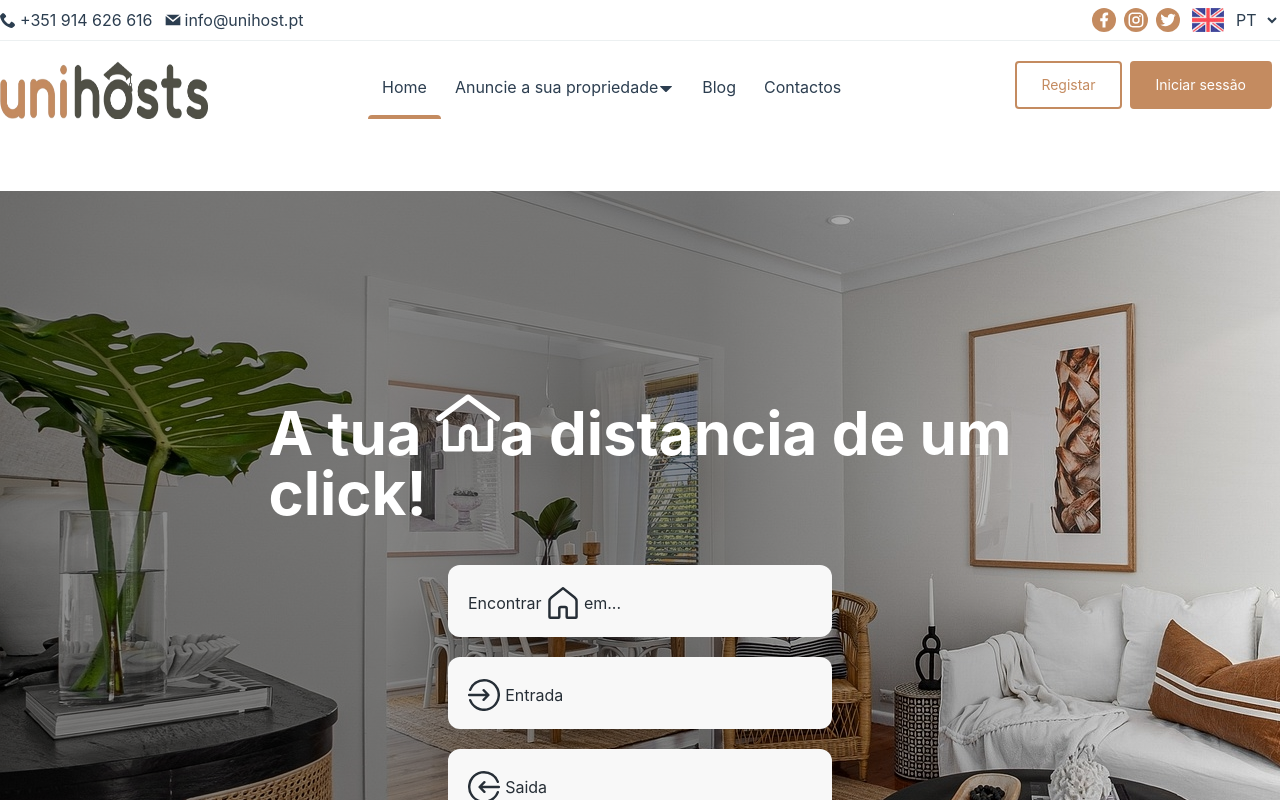
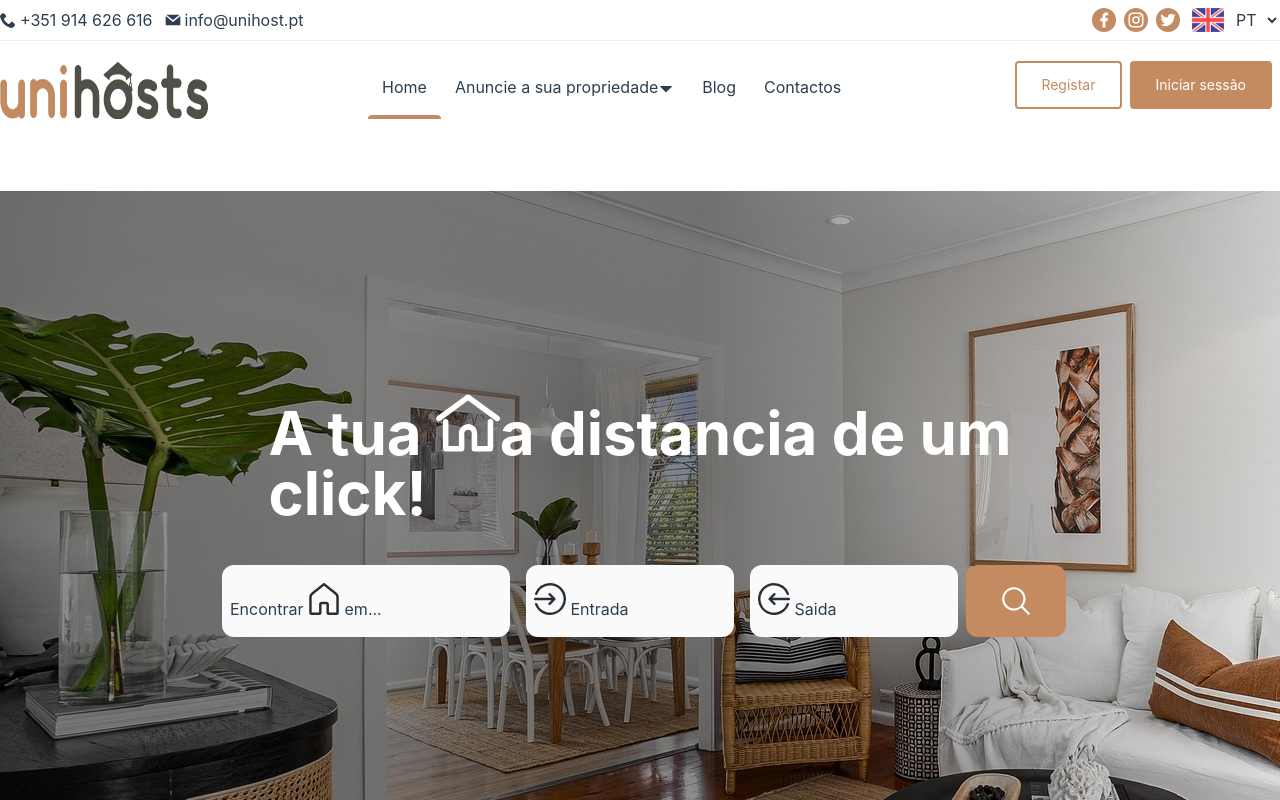
Before and after one commit to Ozonizador/feathers, a Next.js app: page / in a window 1280 px wide. Shown: the top 800 px of the page. Built offline with nearby package versions, Linux system fonts and the light colour scheme.

Commit message:
small changes on inputs- need to create a single input

```diff
--- /dev/null
+++ b/components/destaques/SearchHomeInput.jsx
@@ -0,0 +1,25 @@
+import React from "react";
+// import {GoogleApiWrapper} from 'google-maps-react';
+import InputField from "../home/homeInputFeild/HomeInputFeild";
+
+/*
+
+                        {/* <ContaCards />
+                        <Modal />
+                        <Notification />
+                        <Profileinput />
+                        <Pg4 />
+                        <DestaquesSelection /> */
+const DestaquesInputField = () => {
+  return (
+    <>
+      <div>
+        <div className="flex flex-1 justify-center">
+          <InputField />
+        </div>
+      </div>
+    </>
+  );
+};
+
+export default DestaquesInputField;
--- a/components/footer/Footer.jsx
+++ b/components/footer/Footer.jsx
@@ -85,7 +85,7 @@ export default function Footer() {
               </Link>
             </div>
             <div className="py-1">
-              <Link href="/4_5" className="fs-100 btn-contain footer-last btn-shadow transition">
+              <Link href="/4_5" className="fs-100 btn-contain footer-last transition">
                 Anuncie a sua propriedade
               </Link>
             </div>
--- a/components/home/homeInputFeild/HomeInputFeild.jsx
+++ b/components/home/homeInputFeild/HomeInputFeild.jsx
@@ -1,9 +1,10 @@
 import React from "react";
 
-
 import Image from "next/image";
-
-export const HomeInputFeild = () => {
+{
+  /* AINDA PRECISA DE MUDANÇAS */
+}
+export const SearchHomeInput = () => {
   // let navigate = useNavigate();
   const routeChange = () => {
     let path = `/4_5`;
@@ -11,30 +12,30 @@ export const HomeInputFeild = () => {
   };
 
   return (
-    <div className="input-feild">
-      <div className="div1" style={{ position: "relative" }}>
-        <input type="text" className="input input1" />
-        <p className="p1">
+    <>
+      <div className="div1 relative mx-2">
+        <input type="text" className="w-72 rounded-xl bg-neutral-50 p-6" />
+        <p className="absolute top-1/4 px-2">
           Encontrar <Image height={32} width={32} src="/images/icon-home1.svg" alt="" /> em...
         </p>
       </div>
-      <div className="div2" style={{ position: "relative" }}>
-        <input type="text" className="input input2" />
-        <p className="p2">
+      <div className="div2 relative mx-2">
+        <input type="text" className="w-52 rounded-xl bg-neutral-50 p-6" />
+        <p className="absolute top-1/4 px-2">
           <Image height={32} width={32} src="/images/icon-arrow-right.svg" alt="" /> Entrada
         </p>
       </div>
-      <div className="div3" style={{ position: "relative" }}>
-        <input type="text" className="input input3" />
-        <p className="p3">
+      <div className="div3 relative mx-2">
+        <input type="text" className="w-52 rounded-xl bg-neutral-50 p-6" />
+        <p className="absolute top-1/4 px-2">
           <Image height={32} width={32} src="/images/icon-arrow-left.svg" alt="" /> Saida
         </p>
       </div>
-      <button onClick={routeChange} className="bg-acc transition btn-shadow">
+      <button onClick={routeChange} className="bg-primary-500 transition">
         <Image height={32} width={32} src="/images/icon-search.svg" alt="" />
       </button>
-    </div>
+    </>
   );
 };
 
-export default HomeInputFeild;
+export default SearchHomeInput;
--- a/components/home/homeSection3/HomeSection3.jsx
+++ b/components/home/homeSection3/HomeSection3.jsx
@@ -9,7 +9,7 @@ export default function HomeSection3() {
         <div className="ycontainer-sm section3">
           <header className="sec3-header">
             <h2 className="clr-black-main">Os quartos em destaque na tua área</h2>
-            <Link href="/4_5" className="button btn-shadow fs-200 clr-black-light transition">
+            <Link href="/4_5" className="button fs-200 clr-black-light transition">
               <a>
                 Ver Mais{" "}
                 <div className="arrow">
--- a/components/home/homeSection5/HomeSection5.jsx
+++ b/components/home/homeSection5/HomeSection5.jsx
@@ -27,7 +27,7 @@ export default function HomeSection5() {
               text="O primeiro pagamento só será transferido após verificares a casa, estamos aqui para qualquer questão. Boa estadia!"
             />
           </div>
-          <Link href="/4_5" className="btn-contain btn-shadow fs-300 clr-white transition">
+          <Link href="/4_5" className="btn-contain fs-300 clr-white transition">
             <a>
               Encontrar <CgHome /> um...
             </a>
--- a/components/home/homeSection7/HomeSection7.jsx
+++ b/components/home/homeSection7/HomeSection7.jsx
@@ -11,7 +11,7 @@ export default function HomeSection7() {
             <p className="fs-600 clr-black-light">
               Comece já a anunciar e rentabilize o seu imóvel!
             </p>
-            <Link href="/" className="fs-300 btn-contain btn-shadow transition">
+            <Link href="/" className="fs-300 btn-contain transition">
               Anunciar
             </Link>
           </div>
--- a/components/pg4_5selection/Pg4_5selection.jsx
+++ b/components/pg4_5selection/Pg4_5selection.jsx
@@ -6,7 +6,7 @@ import Pg4_5homecard from "../../components/pg4_5homecard/Pg4_5homecard";
 export default function Pg4_5selection() {
   return (
     <div>
-      <div className="ycontainer-md">
+      <div className="">
         <div className="row">
           <div className="col-7">
             <div className="row ">
--- a/pages/destaques.js
+++ b/pages/destaques.js
@@ -1,18 +1,15 @@
-import React from 'react'
+import React from "react";
 
-import Pg4_5selection from '../components/pg4_5selection/Pg4_5selection';
-import DestaquesInputField from '../components/destaques/DestaquesInputField';
-
-
-
+import Pg4_5selection from "../components/pg4_5selection/Pg4_5selection";
+import SearchHomeInput from "../components/destaques/SearchHomeInput";
 
 const Destaques = () => {
   return (
     <>
-    <DestaquesInputField />
-    <Pg4_5selection />
+      <SearchHomeInput />
+      <Pg4_5selection />
     </>
-  )
-}
+  );
+};
 
-export default Destaques
+export default Destaques;
--- a/styles/globals.css
+++ b/styles/globals.css
@@ -196,37 +196,6 @@ a {
   -ms-border-radius: 0.75rem;
   -o-border-radius: 0.75rem;
 }
-.input1 {
-  width: 18.5rem; /*296px*/
-}
-.input2,
-.input3 {
-  width: 12.5rem; /*200px*/
-}
-.input-feild p {
-  color: #262e36;
-  position: absolute;
-  left: 1.25rem;
-  top: 50%;
-  transform: translateY(-50%);
-  -webkit-transform: translateY(-50%);
-  -moz-transform: translateY(-50%);
-  -ms-transform: translateY(-50%);
-  -o-transform: translateY(-50%);
-  /*flexgap*/
-  display: flex;
-  justify-content: center;
-  align-items: center;
-  gap: 0.325rem;
-}
-div1,
-div2,
-div3 {
-  position: relative;
-}
-.div1:hover .p1 {
-  display: none;
-}
 .div2:hover .p2 {
   display: none;
 }
@@ -253,13 +222,6 @@ div3 {
     padding-top: 12.5rem;
     padding-bottom: 12.125rem;
   }
-  .input-feild {
-    display: flex;
-    flex-direction: column;
-    justify-content: center;
-    align-items: center;
-    gap: 1rem;
-  }
   .input {
     width: 30vw;
   }
@@ -291,9 +253,6 @@ div3 {
     height: 3.75rem;
 
     width: 55vw;
-  }
-  .input-feild {
-    gap: 0.625rem;
   }
   .header button {
     height: 3.75rem;
@@ -714,30 +673,6 @@ header p {
 .section9 > h2 {
   margin-bottom: 3.5rem;
 }
-.emptydiv1,
-.emptydiv2 {
-  display: none;
-}
-@media (max-width: 1342px) {
-  .emptydiv1 {
-    display: block;
-  }
-}
-@media (max-width: 1115px) {
-  .emptydiv1 {
-    display: none;
-  }
-  .emptydiv2 {
-    display: block;
-  }
-}
-@media (max-width: 887px) {
-  .emptydiv1,
-  .emptydiv2 {
-    display: none;
-  }
-}
-
 /* home section 8 */
 
 .sec8-card-container {
@@ -798,14 +733,6 @@ header p {
 /* Made by @yousaf_ustav */
 
 /* home input field */
-
-.input-feild {
-  display: flex;
-  gap: 1.625rem;
-}
-.input-feild > * {
-  height: 4.75rem; /*76px*/
-}
 .input {
   background-color: #f8f8f8;
   outline: none;
@@ -818,45 +745,11 @@ header p {
   -ms-border-radius: 0.75rem;
   -o-border-radius: 0.75rem;
 }
-.input1 {
-  width: 18.5rem; /*296px*/
-}
-.input2,
-.input3 {
-  width: 12.5rem; /*200px*/
-}
-.input-feild p {
-  color: #262e36;
-  position: absolute;
-  left: 1.25rem;
-  top: 50%;
-  transform: translateY(-50%);
-  -webkit-transform: translateY(-50%);
-  -moz-transform: translateY(-50%);
-  -ms-transform: translateY(-50%);
-  -o-transform: translateY(-50%);
-  /*flexgap*/
-  display: flex;
-  justify-content: center;
-  align-items: center;
-  gap: 0.325rem;
-}
-div1,
-div2,
-div3 {
-  position: relative;
-}
-.div1:hover .p1 {
-  display: none;
-}
 .div2:hover .p2 {
   display: none;
 }
 .div3:hover .p3 {
   display: none;
-}
-.div1 {
-  width: auto !important; /*to fix the issue*/
 }
 button {
   width: 6.25rem;
@@ -874,13 +767,6 @@ button {
 }
 /* media queries */
 @media (max-width: 1280px) {
-  .input-feild {
-    display: flex;
-    flex-direction: column;
-    justify-content: center;
-    align-items: center;
-    gap: 1rem;
-  }
   .input {
     width: 30vw;
   }
@@ -900,9 +786,6 @@ button {
     height: 3.75rem;
 
     width: 55vw;
-  }
-  .input-feild {
-    gap: 0.625rem;
   }
   .header button {
     height: 3.75rem;
@@ -929,14 +812,7 @@ h1 {
 h1 img {
   margin-inline: 1.25rem;
 }
-.input-feild {
-  display: flex;
-  justify-content: flex-start;
-  gap: 1.625rem;
-}
-.input-feild > * {
-  height: 4.75rem; /*76px*/
-}
+
 .input {
   background-color: #f8f8f8;
   outline: none;
@@ -949,37 +825,7 @@ h1 img {
   -ms-border-radius: 0.75rem;
   -o-border-radius: 0.75rem;
 }
-.input1 {
-  width: 18.5rem; /*296px*/
-}
-.input2,
-.input3 {
-  width: 12.5rem; /*200px*/
-}
-.input-feild p {
-  color: #262e36;
-  position: absolute;
-  left: 1.25rem;
-  top: 50%;
-  transform: translateY(-50%);
-  -webkit-transform: translateY(-50%);
-  -moz-transform: translateY(-50%);
-  -ms-transform: translateY(-50%);
-  -o-transform: translateY(-50%);
-  /*flexgap*/
-  display: flex;
-  justify-content: center;
-  align-items: center;
-  gap: 0.325rem;
-}
-div1,
-div2,
-div3 {
-  position: relative;
-}
-.div1:hover .p1 {
-  display: none;
-}
+
 .div2:hover .p2 {
   display: none;
 }
@@ -1006,13 +852,7 @@ div3 {
     padding-top: 12.5rem;
     padding-bottom: 12.125rem;
   }
-  .input-feild {
-    display: flex;
-    flex-direction: column;
-    justify-content: center;
-    align-items: center;
-    gap: 1rem;
-  }
+
   .input {
     width: 30vw;
   }
@@ -1044,9 +884,6 @@ div3 {
     height: 3.75rem;
 
     width: 55vw;
-  }
-  .input-feild {
-    gap: 0.625rem;
   }
   .header button {
     height: 3.75rem;
```
Also changed, not shown: components/contacard/Contacards.jsx (+2 -9 lines), components/destaques/DestaquesInputField.jsx (deleted, +0 -30 lines).
